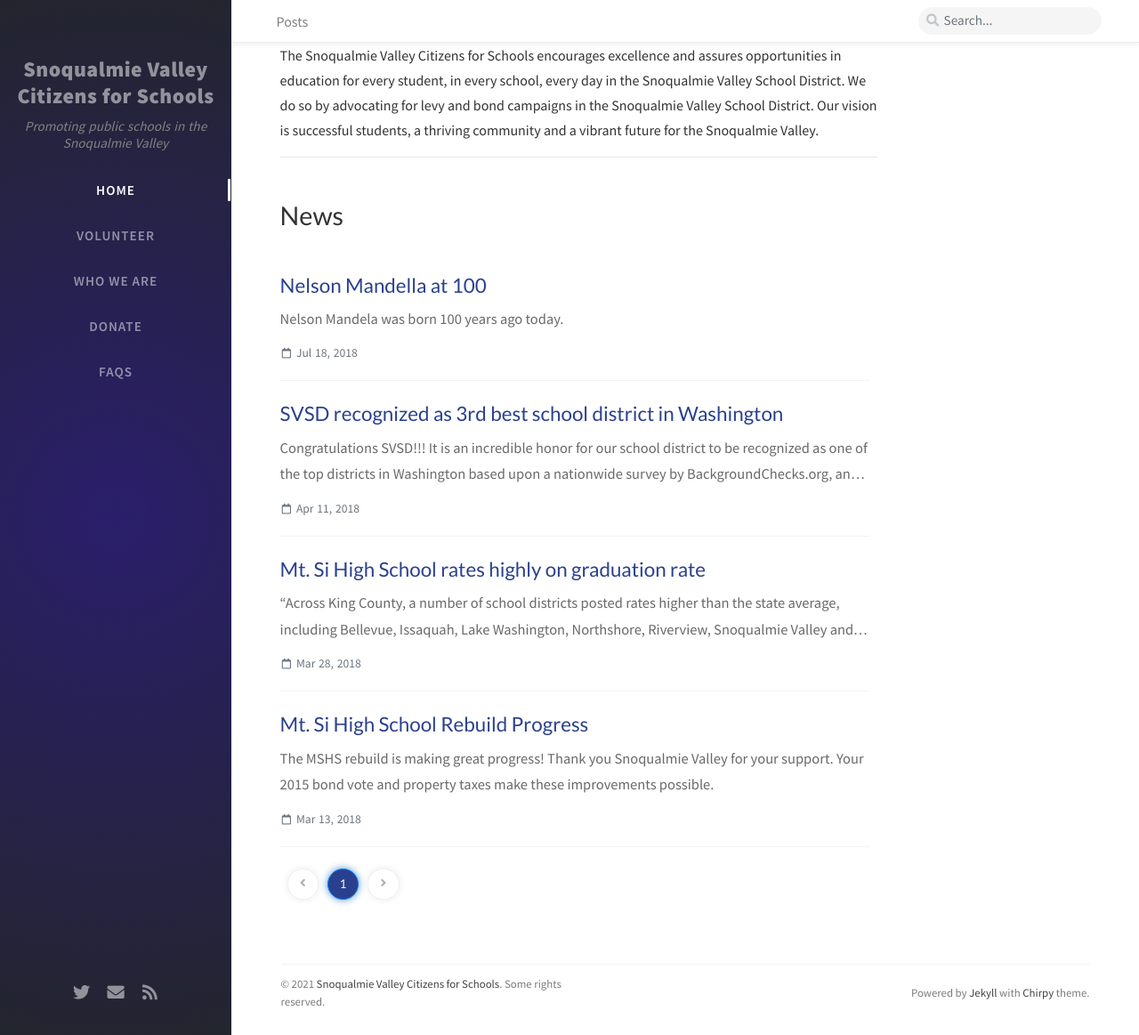
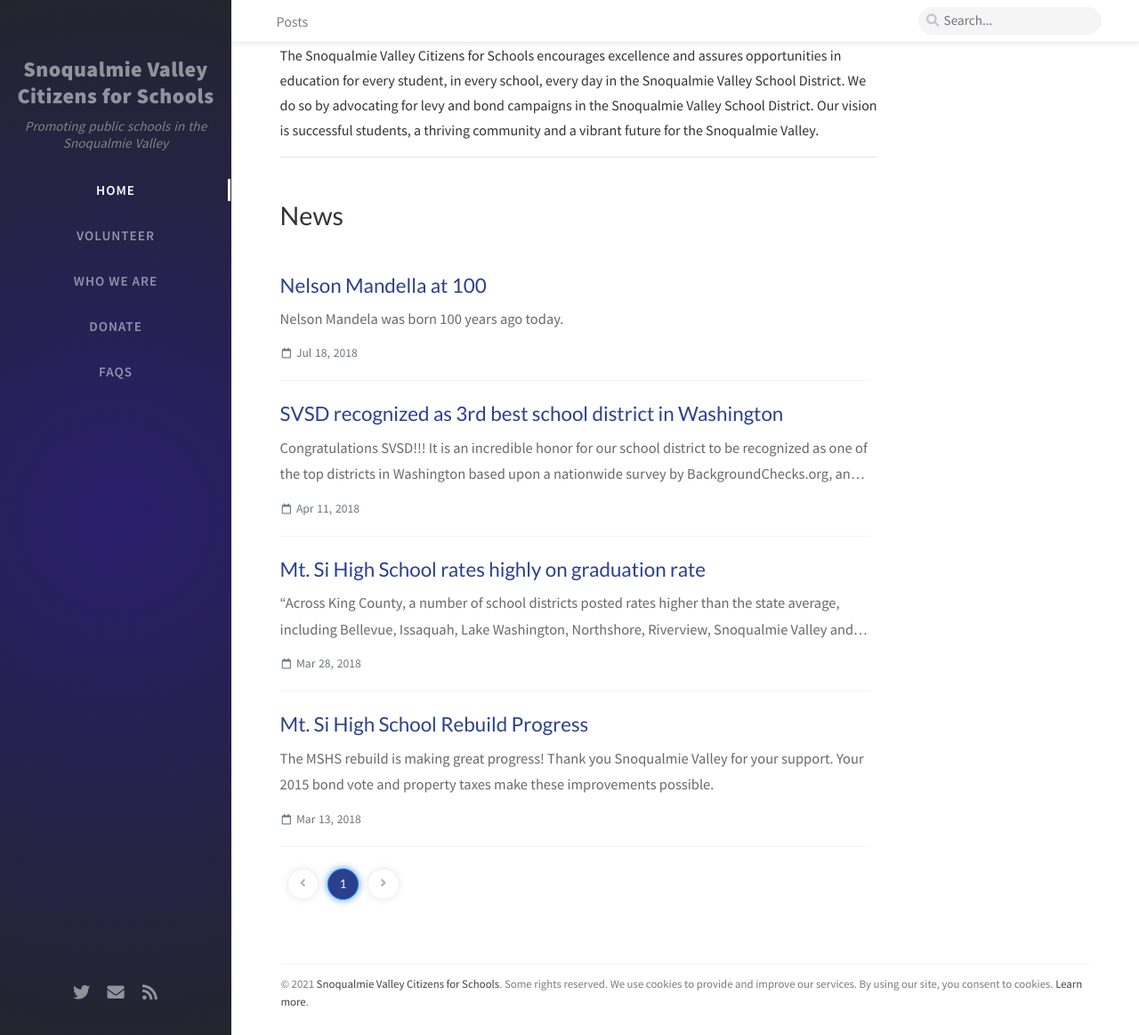
Before and after one commit to Snoqualmie-Valley-Citizens-for-Schools/svcitizensforschools.org, a Jekyll site: the page built from index.html, in a window 1280 px wide and 1163 px high. Shown: the whole window at 89% size. Built offline with Jekyll 4.4.1, drawn with Linux system fonts in a browser that asks for light colours; nearby versions of some CDN libraries; the list of posts is cut into pages by our own code; comment, search, counter and statistics services are not loaded.

Commit message:
changed footer to capture cookie policy and link to cookie page

```diff
--- a/_includes/footer.html
+++ b/_includes/footer.html
@@ -1,10 +1,5 @@
-<!--
-  The Footer
--->
-
 <footer class="d-flex w-100 justify-content-center">
   <div class="d-flex justify-content-between align-items-center">
-    <div class="footer-left">
     <p class="mb-0">
       © {{ 'now' | date: "%Y" }}
       <a href="{{ site.social.links[0] }}">{{ site.social.name }}</a>.
@@ -12,19 +7,7 @@
       <span data-toggle="tooltip" data-placement="top"
         title="{{ site.data.rights.verbose }}">{{ site.data.rights.brief }}</span>
       {% endif %}
+      We use cookies to provide and improve our services. By using our site, you consent to cookies. <a href="/cookies/">Learn more</a>.
     </p>
   </div>
-
-    <div class="footer-right">
-      <p class="mb-0">
-        Powered by
-        <a href="https://jekyllrb.com" target="_blank" rel="noopener">Jekyll</a>
-        with
-        <a href="https://github.com/cotes2020/jekyll-theme-chirpy"
-          target="_blank" rel="noopener">Chirpy</a>
-        theme.
-      </p>
-    </div>
-
-  </div> <!-- div.d-flex -->
 </footer>
```
Lines whose indentation alone changed are shown as unchanged.
